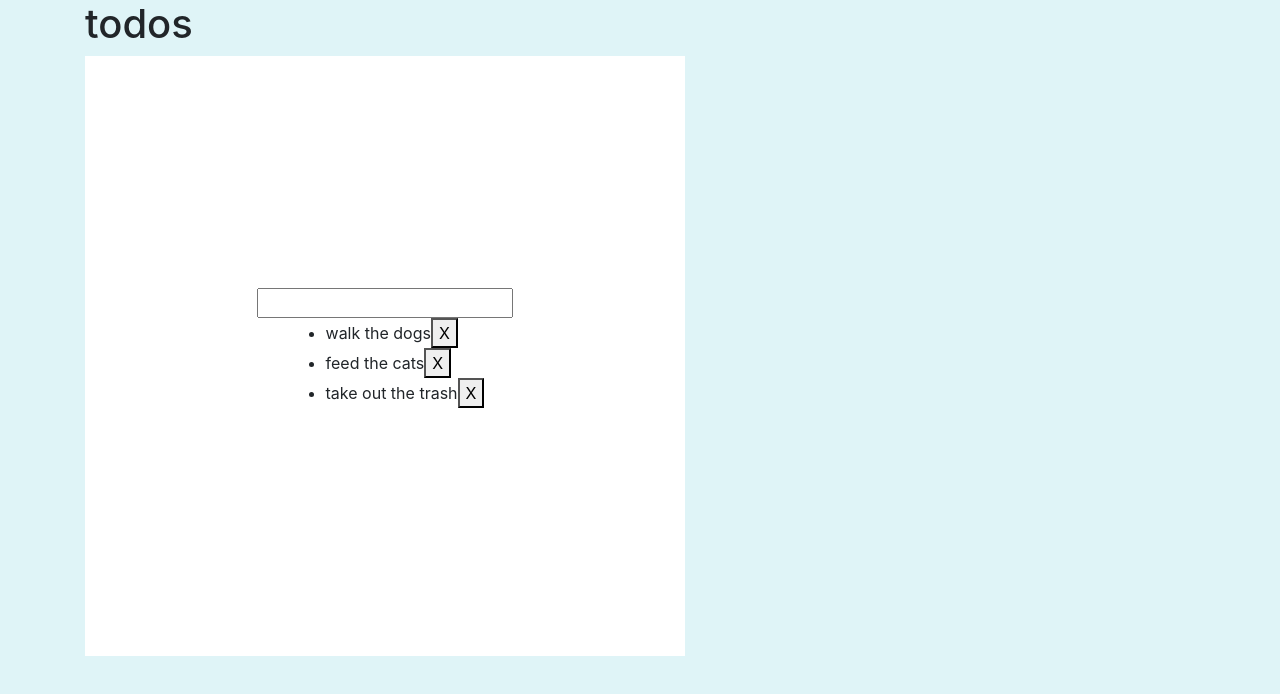
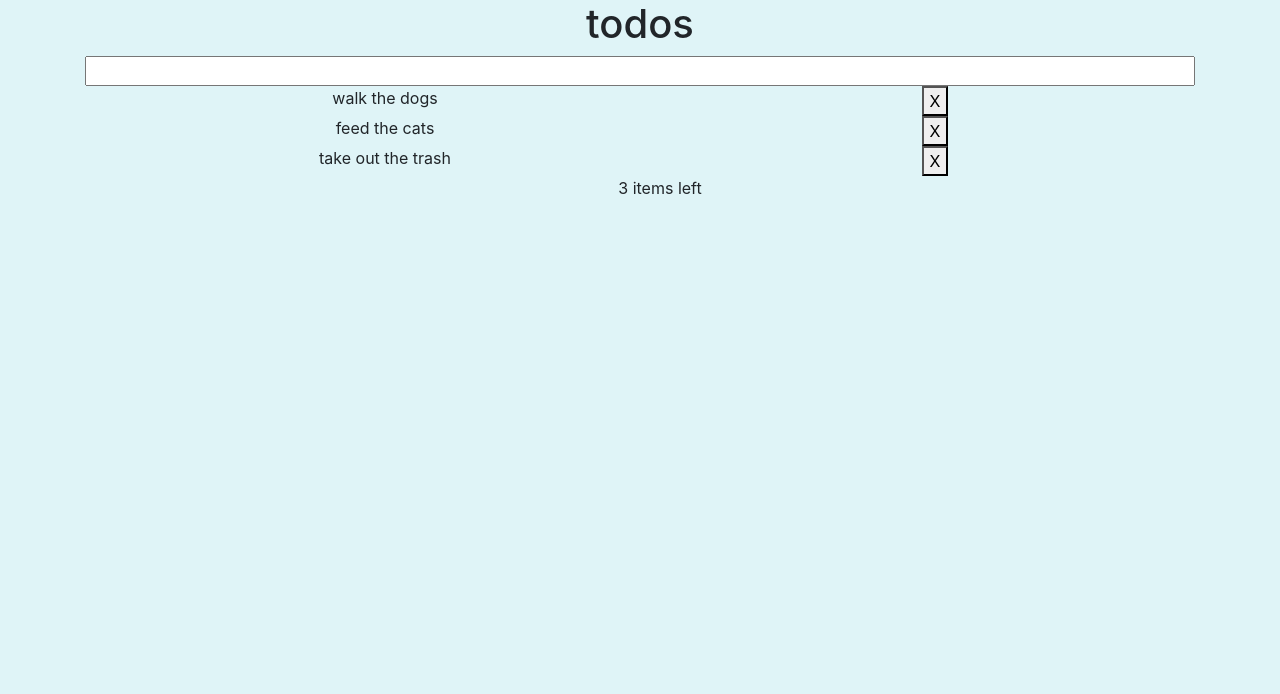
Before and after one commit to mllrdnl/to-do-list, a React app: page / in a window 1280 px wide. Built offline with nearby package versions, Linux system fonts and the light colour scheme.

Commit message:
fixed useState and button delete

```diff
--- a/src/js/component/aTodoList.js
+++ b/src/js/component/aTodoList.js
@@ -12,37 +12,58 @@ export function ATodoList() {
 
 	return (
 		<div className="container">
-			<h1 className="todo-title">todos</h1>
-			<div className="todo-list">
+			<div className="row d-flex justify-content-center">
+				<div className="col-12">
+					<h1 className="todo-title text-center">todos</h1>
+				</div>
+				<div className="col-12">
+					<div className="todo-list d-flex justify-content-center flex-column">
 						<input
 							type="text"
 							onChange={e => setInput(e.target.value)}
 							value={input}
 							onKeyUp={e => {
-						if (e.keyCode === 13 && input !== "")
+								if (e.keyCode === 13 && input !== "") {
 									setTodos([...todos, input]);
 									setInput("");
+								}
 							}}
 						/>
 
-				<ul className="list">
+						<ul className="list text-center">
 							{todos.map((task, index) => {
 								return (
 									<li key={index}>
-								{task}
+										<div className="row">
+											<div className="col">{task}</div>
+
+											<div className="col">
 												<button
 													onClick={() => {
-										const taskindex = todos.indexOf(task);
+														const taskindex = todos.indexOf(
+															task
+														);
 														if (index > -1) {
-											todos.splice(taskindex, index);
+															todos.splice(
+																taskindex,
+																1
+															);
+															setTodos([
+																...todos
+															]);
 														}
 													}}>
 													X
 												</button>
+											</div>
+										</div>
 									</li>
 								);
 							})}
+							<li>{todos.length} items left</li>
 						</ul>
+					</div>
+				</div>
 			</div>
 		</div>
 	);
--- a/src/styles/index.scss
+++ b/src/styles/index.scss
@@ -5,24 +5,8 @@ body {
     height: 100vh;
 }
 
-.container {
-    display: flex;
-    flex-direction: column;
-    // justify-content: center;
+//use css to remove bullets from lis
+
+li {
+    list-style: none;
 }
-
-.todo-list {
-    background-color: white;
-    display: flex;
-    justify-content: center;
-    align-items: center;
-    flex-direction: column;
-    width: 600px;
-    height: 600px;
-
-}
-
-.todo-title {
-    flex-direction: row;
-    justify-content: center;
-}
```
Lines whose indentation alone changed are shown as unchanged.
